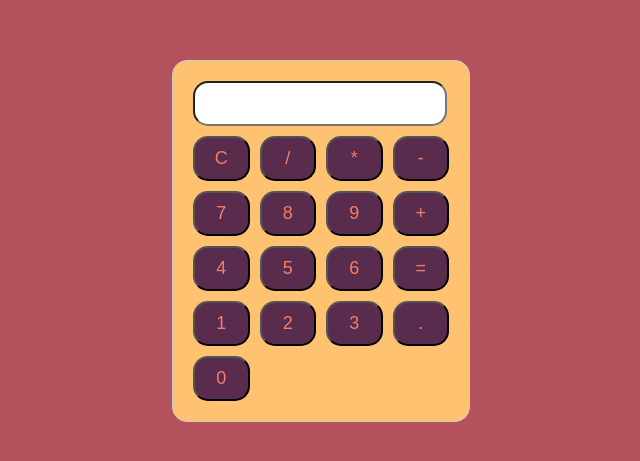
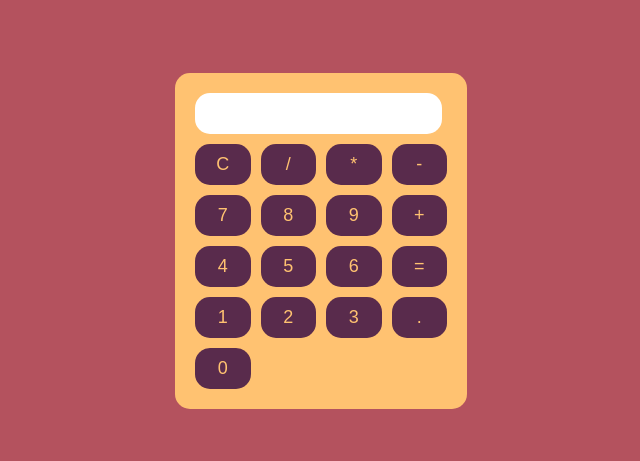
Before and after one commit to EmanuellyDev/calculadora.github.io, a plain HTML site: page index.html in a window 1280 px wide. Shown: the part 159-620 px from the top of the page, without its empty margins (319-959 px from the left). Drawn offline with Linux system fonts and the light colour scheme.

Commit message:
Aterações nos estilos

```diff
--- a/style.css
+++ b/style.css
@@ -1,16 +1,23 @@
+:root {
+    --color1: #b4525e;
+    --color2: #ffc271;
+    --color3: #592b4c;
+    --color4: #f67e68;
+}
+
 body, html {
-    height: 100%; /* Define uma altura de 100% para o body e html */
+    height: 100%;
     display: flex;
-    align-items: center; /* Centraliza verticalmente os elementos filhos */
-    justify-content: center; /* Centraliza horizontalmente os elementos filhos */
-    background-color: #b4525e;
+    align-items: center;
+    justify-content: center;
+    background-color: var(--color1);
 }
 
 .calculator {
     max-width: 300px;
     padding: 20px;
-    background-color: #ffc271;
-    border: 1px solid #ccc;
+    background-color: var(--color2);
+    border: none;
     border-radius: 15px;
 }
 
@@ -20,7 +27,8 @@ input[type="text"] {
     padding: 10px;
     font-size: 18px;
     border-radius: 15px;
-    color: #b4525e;
+    border: none;
+    color: var(--color1);
 }
 
 .buttons {
@@ -33,12 +41,11 @@ button {
     padding: 10px;
     font-size: 18px;
     border-radius: 15px;
-    background-color: #592b4c;
-    color: #f67e68;;
+    border: none;
+    background-color: var(--color3);
+    color: var(--color2);
 }
 
-.color1 {color: #592b4c;}
-.color2 {color: #7f3853;}
-.color3 {color: #b4525e;}
-.color4 {color: #f67e68;}
-.color5 {color: #ffc271;}
+button:Hover{
+    color: var(--color4);
+}
```
